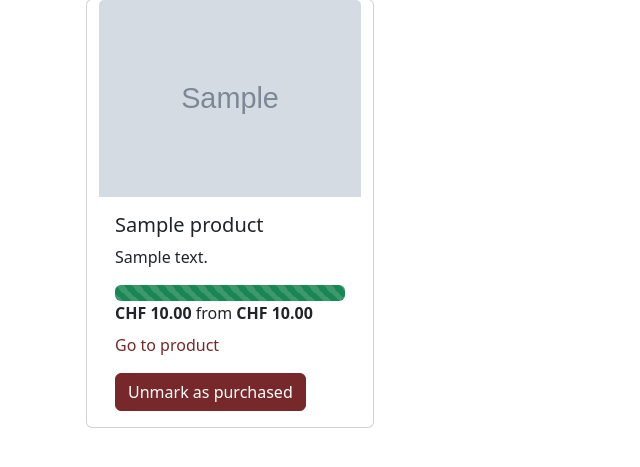
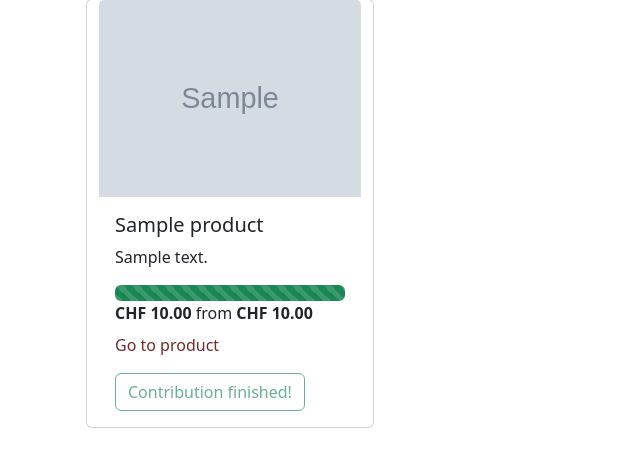
Before and after one commit to mschori/mirjam-beat-homepage, a Django app: page /baby-wishlist/ in a window 1280 px wide. Shown: the part 282-749 px from the top of the page, without its empty margins (0-640 px from the left). Run offline with Django 3.2, Linux system fonts and the light colour scheme; a user stored in the database is signed in; tables that the repository leaves empty hold one stand-in row (values such as "Sample post"); grey boxes marked "Sample" are stand-in pictures; some libraries are stand-ins or nearby versions.

Commit message:
Finalised contributions

```diff
--- a/baby_wishlist/forms.py
+++ b/baby_wishlist/forms.py
@@ -2,5 +2,8 @@ from django import forms
 
 
 class ContributeForm(forms.Form):
+    """
+    Form for creating contributions.
+    """
     contribute = forms.FloatField(required=True)
     comment = forms.CharField(required=True, widget=forms.Textarea)
--- a/baby_wishlist/templatetags/babywishlisttags.py
+++ b/baby_wishlist/templatetags/babywishlisttags.py
@@ -1,27 +1,40 @@
 from django import template
 from baby_wishlist.models import Product
+from helpers import babywishlist_helper
 
 register = template.Library()
 
 
 def calculate_progress(product: Product):
     """
+    Template-Tag.
     Calculate current progress of product-purchase.
     :param product: product-object
     :return: calculated progress
     """
-    return product.price_progress / product.price_full * 100
+    return babywishlist_helper.calculate_progress(product)
 
 
 def calculate_remaining_price(product: Product):
     """
+    Template-Tag.
     Calculate the remaining price of a product based on current progress.
     :param product: product-object
     :return: calculated remaining price
     """
-    remaining_price = product.price_full - product.price_progress
-    return remaining_price if remaining_price >= 0 else 0
+    return babywishlist_helper.calculate_remaining_price(product)
+
+
+def get_half_remaining_price(product: Product):
+    """
+    Template-Tag.
+    Calculate remaining price and return half of it.
+    :param product: product-object
+    :return: half of remaining price
+    """
+    return babywishlist_helper.calculate_remaining_price(product) / 2
 
 
 register.filter(calculate_progress)
 register.filter(calculate_remaining_price)
+register.filter(get_half_remaining_price)
--- a/baby_wishlist/urls.py
+++ b/baby_wishlist/urls.py
@@ -6,4 +6,6 @@ urlpatterns = [
     path('mark/<int:product_id>', views.mark_product, name='mark_product'),
     path('unmark/<int:product_id>', views.unmark_product, name='unmark_product'),
     path('contribute/<int:product_id>', views.contribute_to_product, name='contribute_to_product'),
+    path('thank-you/<int:contribution_id>', views.thank_you_page, name='babywishlist_thank-you-page'),
+    path('contribute/<int:contribution_id>/delete', views.delete_contribution, name='delete_contribution'),
 ]
--- a/baby_wishlist/views.py
+++ b/baby_wishlist/views.py
@@ -1,9 +1,11 @@
 from django.shortcuts import render, redirect
 from django.contrib import messages
+from django.contrib.sites.shortcuts import get_current_site
 from django.contrib.auth import get_user
 from django.utils.translation import gettext as _
 from django.contrib.auth.decorators import login_required
 from .forms import ContributeForm
+from helpers import email_helper, babywishlist_helper
 from .models import Product, Contribution
 
 
@@ -56,6 +58,12 @@ def unmark_product(request, product_id):
 
 @login_required()
 def contribute_to_product(request, product_id):
+    """
+    View for contributing to a product.
+    :param request: request from user
+    :param product_id: id of selected product
+    :return: rendered contribution-site
+    """
     user = get_user(request)
     form = ContributeForm()
     try:
@@ -66,13 +74,59 @@ def contribute_to_product(request, product_id):
     if request.method == 'POST':
         form = ContributeForm(request.POST)
         if form.is_valid():
-            Contribution.objects.create(
+            if form.cleaned_data['contribute'] > babywishlist_helper.calculate_remaining_price(product):
+                messages.warning(request, _('You cant contribute more than the remaining price.'))
+                return redirect('baby_wishlist')
+            contribution = Contribution.objects.create(
                 amount=form.cleaned_data['contribute'],
                 comment=form.cleaned_data['comment'],
                 product=product,
                 user=user
             )
+            babywishlist_helper.add_contribution_to_product(product, contribution)
             messages.success(request, _('Contribution confirmed.'))
-            # TODO Email senden
-            # TODO Bestätigungs-Seite
+            domain = get_current_site(request).domain
+            email_helper.send_babywish_thank_you_mail(user, domain, contribution)
+            return redirect('babywishlist_thank-you-page', contribution_id=contribution.id)
     return render(request, 'baby_wishlist/contribute.html', {'form': form, 'product': product})
+
+
+@login_required()
+def thank_you_page(request, contribution_id):
+    """
+    View for the thank-you-page after successfully contribution.
+    :param request: request from user
+    :param contribution_id: contribution-id
+    :return: rendered thank-you-page
+    """
+    user = get_user(request)
+    try:
+        contribution = Contribution.objects.get(pk=contribution_id)
+        if not contribution.user == user:
+            messages.error(request, _('This contribution does not belong to you.'))
+            return redirect('home')
+    except Contribution.DoesNotExist:
+        messages.error(request, _('No Contribution with this ID found.'))
+        return redirect('home')
+    return render(request, 'baby_wishlist/thanks_you.html', {'contribution': contribution})
+
+
+def delete_contribution(request, contribution_id):
+    """
+    View for deleting an existing contribution.
+    :param request: request from user
+    :param contribution_id: contribution-id
+    :return: redirect to baby-wishlist
+    """
+    user = get_user(request)
+    try:
+        contribution = Contribution.objects.get(pk=contribution_id)
+        if not contribution.user == user:
+            messages.error(request, _('You can only delete your own contributions.'))
+            return redirect('home')
+    except Contribution.DoesNotExist:
+        messages.error(request, _('No Contribution with this ID found.'))
+        return redirect('home')
+    babywishlist_helper.delete_contribution(contribution)
+    messages.success(request, _('Successfully deleted your contribution.'))
+    return redirect('baby_wishlist')
--- /dev/null
+++ b/helpers/babywishlist_helper.py
@@ -0,0 +1,56 @@
+from baby_wishlist.models import Product, Contribution
+
+
+def is_product_price_progress_finished(product: Product):
+    """
+    Check if price-progress is greater or equal the full-price of a product.
+    :param product: product-object
+    :return: boolean
+    """
+    return product.price_progress >= product.price_full
+
+
+def calculate_progress(product: Product):
+    """
+    Calculate current progress of product-purchase.
+    :param product: product-object
+    :return: calculated progress
+    """
+    return product.price_progress / product.price_full * 100
+
+
+def calculate_remaining_price(product: Product):
+    """
+    Calculate the remaining price of a product based on current progress.
+    :param product: product-object
+    :return: calculated remaining price
+    """
+    remaining_price = product.price_full - product.price_progress
+    return remaining_price if remaining_price >= 0 else 0
+
+
+def add_contribution_to_product(product: Product, contribution: Contribution):
+    """
+    Add a contribution to a product.
+    Simply add the contribution-amount to the progress-price.
+    :param product: product-object
+    :param contribution: contribution-object
+    """
+    product.price_progress = product.price_progress + contribution.amount
+    if is_product_price_progress_finished(product):
+        product.purchased = True
+    product.save()
+
+
+def delete_contribution(contribution: Contribution):
+    """
+    Delete an existing contribution.
+    First remove contribution-amount from products price-progress.
+    :param contribution: contribution-object
+    """
+    product = contribution.product
+    product.price_progress = product.price_progress - contribution.amount
+    if not is_product_price_progress_finished(product):
+        product.purchased = False
+    product.save()
+    contribution.delete()
--- a/templates/baby_wishlist/wishlist.html
+++ b/templates/baby_wishlist/wishlist.html
@@ -55,13 +55,8 @@
                             {% endif %}
                         </div>
                         {% if wishlist_item.purchased %}
-                            {% if user.is_staff %}
-                                <a href="{% url 'contribute_to_product' wishlist_item.id %}"
-                                   class="btn btn-secondary">{% trans 'Unmark as purchased' %}</a>
-                            {% else %}
-                                <a href="#"
-                                   class="btn btn-outline-success disabled">{% trans 'Already purchased!' %}</a>
-                            {% endif %}
+                            <a href="#"
+                               class="btn btn-outline-success disabled">{% trans 'Contribution finished!' %}</a>
                         {% else %}
                             <a href="{% url 'contribute_to_product' wishlist_item.id %}"
                                class="btn btn-main">{% trans 'I will contribute' %}</a>
--- a/templates/base.html
+++ b/templates/base.html
@@ -104,6 +104,7 @@
 <!-- JavaScript -->
 {% bootstrap_javascript %}
 <script src="https://kit.fontawesome.com/816e2cd94f.js" crossorigin="anonymous"></script>
+<script src="https://code.jquery.com/jquery-3.6.0.min.js"></script>
 {% block custom_js %}{% endblock %}
 </body>
 </html>
```
Also changed, not shown: helpers/email_helper.py (+24 -2 lines), templates/baby_wishlist/contribute.html (+31 -11 lines), templates/baby_wishlist/thanks_you.html (added, +48 -0 lines), templates/emails/babywishlist_thankyou.html (added, +16 -0 lines).
